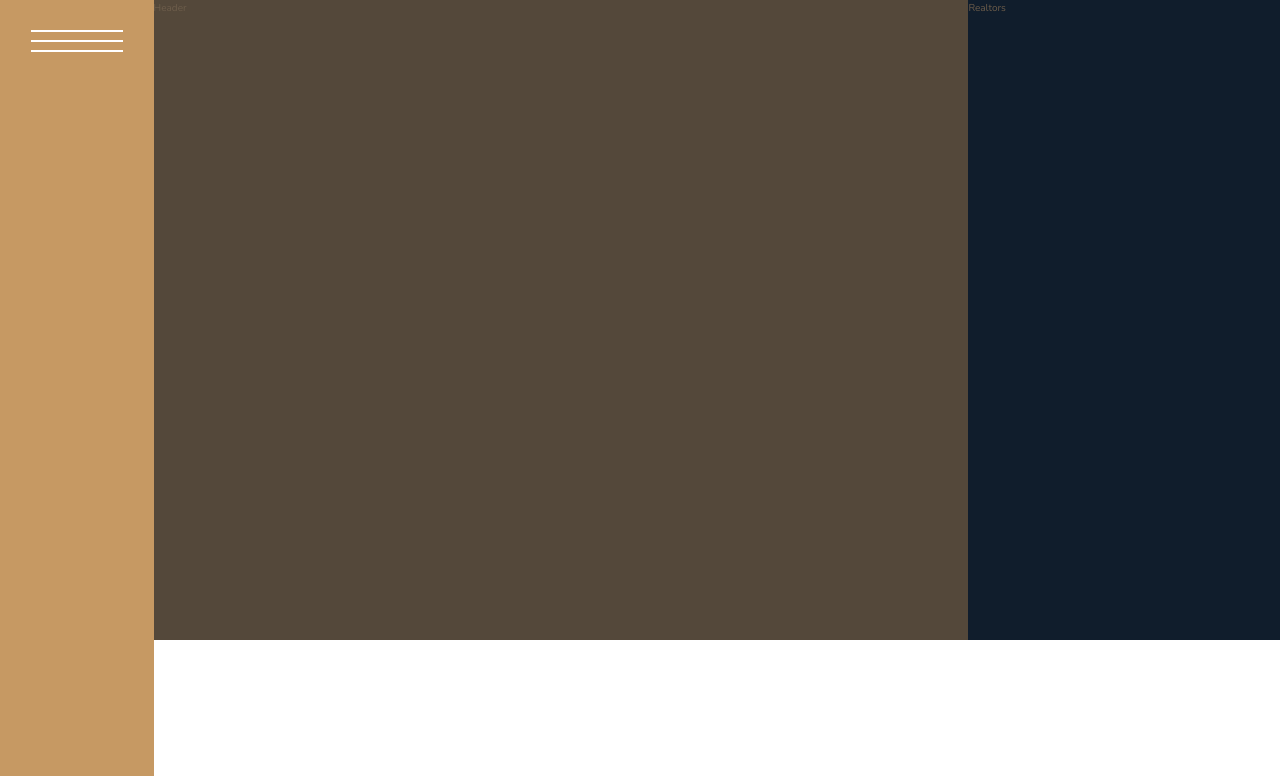
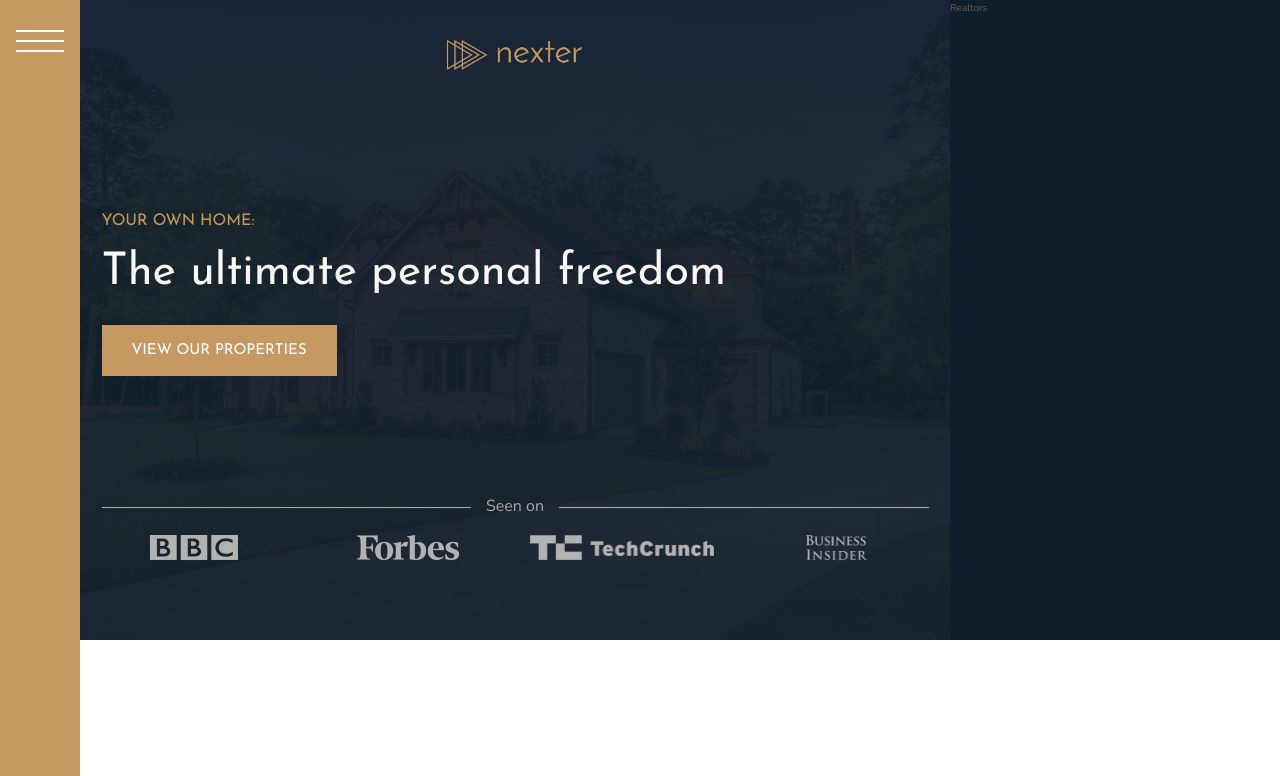
Before and after one commit to ualessioa/Nexter, a website: page index.html in a window 1280 px wide. Shown: the top 776 px of the page. Drawn offline with nearby package versions, Linux system fonts and the light colour scheme.

Commit message:
Finished left side of the header

```diff
--- a/index.html
+++ b/index.html
@@ -18,7 +18,19 @@
     <div class="sidebar">
         <button class="nav-btn"></button>
     </div>
-    <header class="header">Header</header>
+    <header class="header">
+        <img src="./img/logo.png" alt="logo" class="header-logo">
+        <h3 class="heading-3">Your own home:</h3>
+        <h1 class="heading-1">The ultimate personal freedom</h1>
+        <button class="btn header-btn">View our properties</button>
+        <div class="header-seenon-text">Seen on</div>
+        <div class="header-seenon-logos">
+            <img src="./img/logo-bbc.png" alt="bbc logo">
+            <img src="./img/logo-forbes.png" alt="forbes logo">
+            <img src="./img/logo-techcrunch.png" alt="techcrunch logo">
+            <img src="./img/logo-bi.png" alt="bi logo">
+        </div>
+    </header>
     <div class="realtors">Realtors</div>
     <section class="features">
       <div class="feature">
--- a/sass/_base.scss
+++ b/sass/_base.scss
@@ -38,10 +38,7 @@ body {
   display: grid;
   grid-template-rows: 80vh min-content 40vw repeat(3, min-content);
   grid-template-columns:
-    [sidebar-start] minmax(12vw, 8rem) [sidebar-end full-start] minmax(
-      6rem,
-      1fr
-    )
+    [sidebar-start] 8rem [sidebar-end full-start] minmax(6rem, 1fr)
     [middle-start] repeat(8, [col-start] minmax(min-content, 14rem) [col-end])
     [middle-end] minmax(6rem, 1fr) [full-end];
 }
--- a/sass/_header.scss
+++ b/sass/_header.scss
@@ -1,4 +1,57 @@
 .header {
-  background-color: $color-grey-dark-1;
+  background-image: linear-gradient(
+      rgba($color-secondary, 0.93),
+      rgba($color-secondary, 0.93)
+    ),
+    url(./../img/hero.jpeg);
+  background-size: cover;
+  background-position: center;
   grid-column: full-start / col-end 6;
+  padding: 8rem;
+  padding-top: 4rem;
+
+  display: grid;
+  justify-content: center;
+  grid-template-rows: 1fr min-content 6rem 1fr;
+  grid-template-columns: max-content;
+  row-gap: 1.5rem;
+
+  &-logo {
+    height: 3rem;
+    justify-self: center;
+  }
+
+  &-btn {
+    justify-self: start;
+    align-self: start;
+  }
+
+  &-seenon-text {
+    font-size: 1.6rem;
+    color: $color-grey-light-2;
+    display: grid;
+    grid-template-columns: 1fr max-content 1fr;
+    align-items: center;
+    gap: 1.5rem;
+
+    &::after,
+    &::before {
+      content: "";
+      height: 1px;
+      background-color: currentColor;
+      display: block;
+    }
+  }
+
+  &-seenon-logos {
+    display: grid;
+    grid-template-columns: repeat(4, 1fr);
+    gap: 3rem;
+    justify-items: center;
+
+    img {
+      height: 2.5rem;
+      filter: brightness(70%);
+    }
+  }
 }
--- a/sass/_typography.scss
+++ b/sass/_typography.scss
@@ -1,6 +1,13 @@
 %heading {
   font-family: $font-display;
   font-weight: 400;
+}
+
+.heading-1 {
+  @extend %heading;
+  font-size: 4.5rem;
+  color: $color-grey-light-1;
+  line-height: 1;
 }
 
 .heading-2 {
```
Also changed, not shown: css/style.css, 1 other file.
